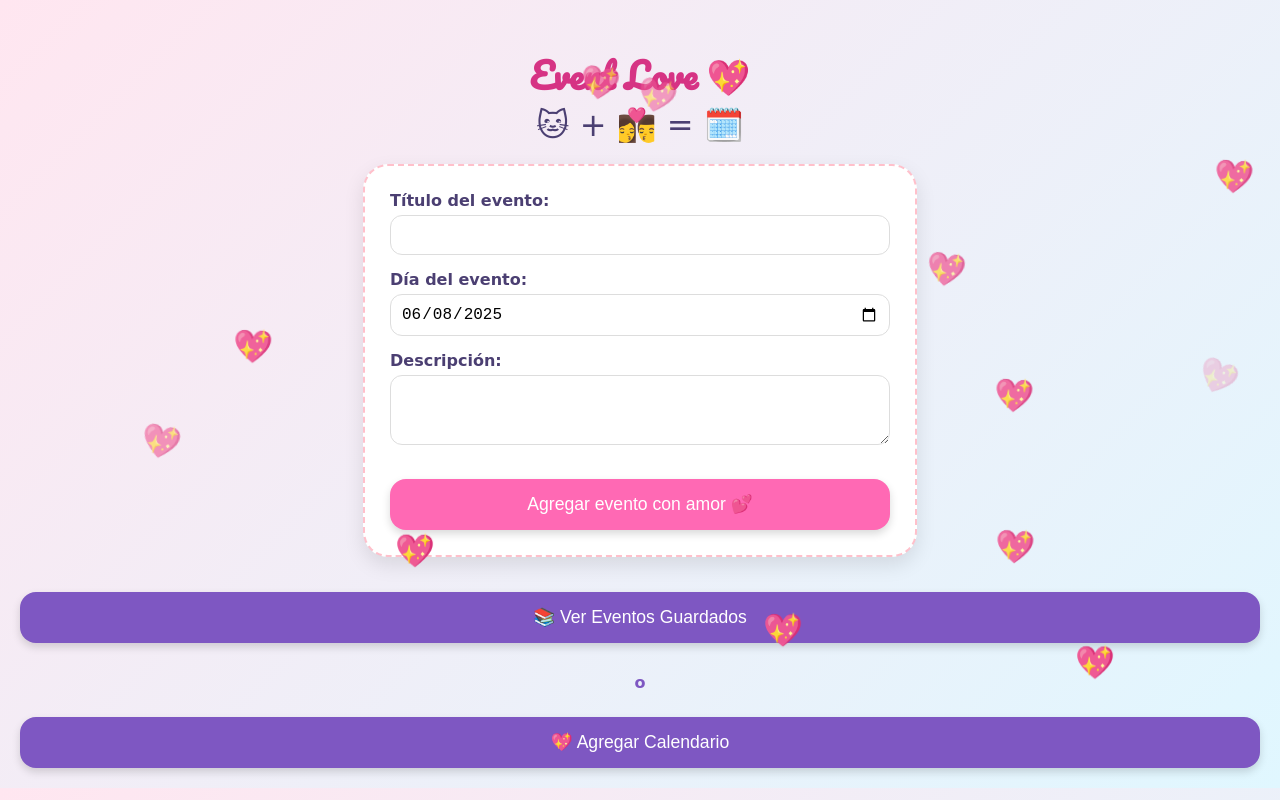
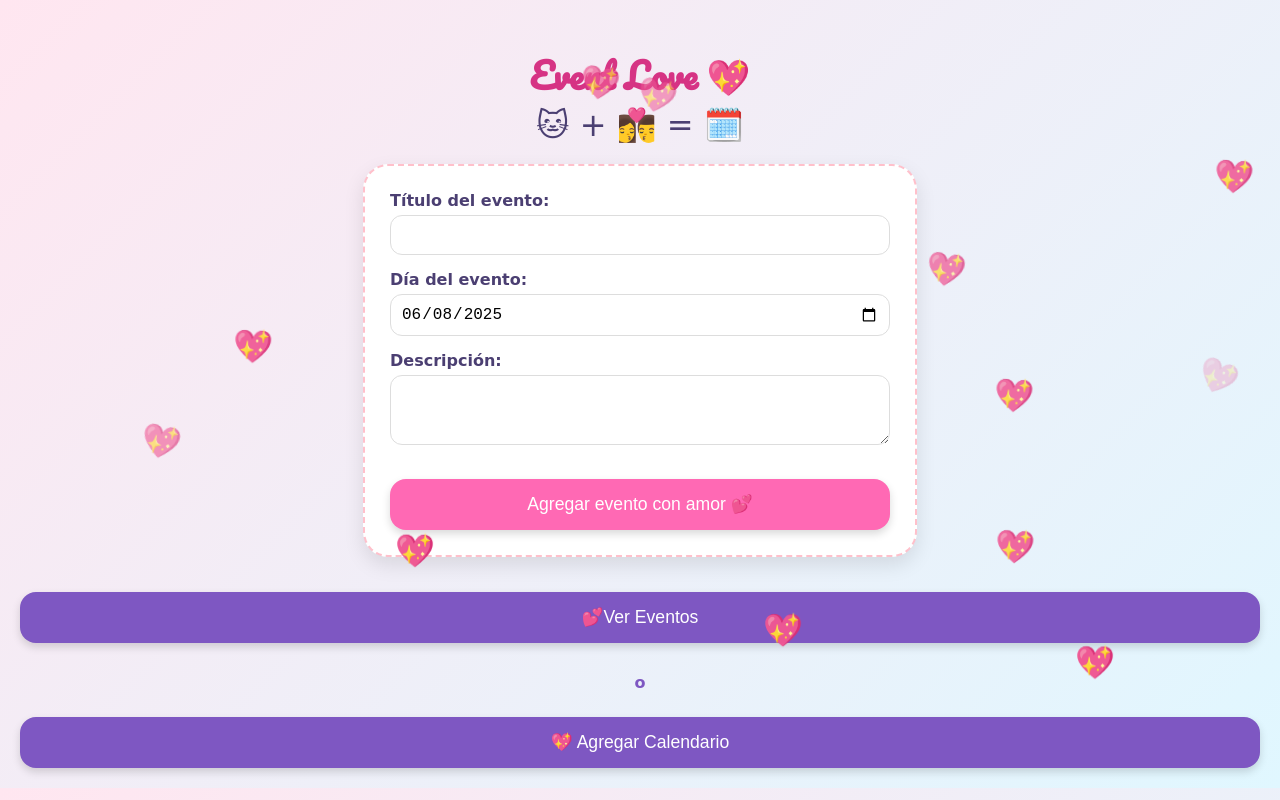
Before and after one commit to joseedev20/event-love, a website: page index.html in a window 1280 px wide. Drawn offline with Linux system fonts and the light colour scheme.

Commit message:
Update index.html

```diff
--- a/index.html
+++ b/index.html
@@ -156,7 +156,7 @@
 
 
   </form>
-  <button type="button" id="ver-eventos" class="btn-suscribirse">📚 Ver Eventos Guardados</button>
+  <button type="button" id="ver-eventos" class="btn-suscribirse">💕Ver Eventos</button>
 
     <ul id="lista-eventos" style="max-width:500px; margin:20px auto; list-style:none; padding:0;"></ul>
 
```
